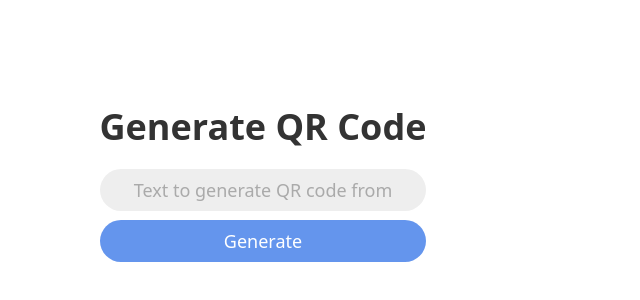
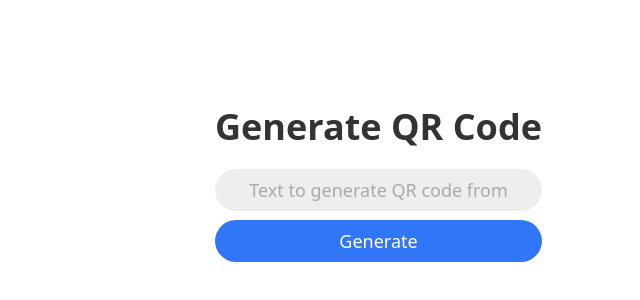
Before and after one commit to ivteplo/qrcode-generator, a React (Create React App) app: page / in a window 1280 px wide. Shown: the part 218-518 px from the top of the page, without its empty margins (88-728 px from the left). Built offline with nearby package versions, Linux system fonts and the light colour scheme.

Commit message:
Improve UI and update metadata

```diff
--- a/public/index.html
+++ b/public/index.html
@@ -4,11 +4,8 @@
     <meta charset="utf-8" />
     <link rel="icon" href="%PUBLIC_URL%/favicon.ico" />
     <meta name="viewport" content="width=device-width, initial-scale=1" />
-    <meta name="theme-color" content="#000000" />
-    <meta
-      name="description"
-      content="Web site created using create-react-app"
-    />
+    <meta name="theme-color" content="#3176F6" />
+    <meta name="description" content="Generate QR Codes fast and easily" />
     <link rel="apple-touch-icon" href="%PUBLIC_URL%/logo192.png" />
     <!--
       manifest.json provides metadata used when your web app is installed on a
@@ -24,7 +21,7 @@
       work correctly both with client-side routing and a non-root public URL.
       Learn how to configure a non-root public URL by running `npm run build`.
     -->
-    <title>React App</title>
+    <title>QR Code Generator</title>
   </head>
   <body>
     <noscript>You need to enable JavaScript to run this app.</noscript>
--- a/src/App.css
+++ b/src/App.css
@@ -3,8 +3,8 @@
   justify-content: center;
   align-items: center;
 
-  --primary: cornflowerblue;
-  --primary-darker: rgb(82, 128, 214);
+  --primary: rgb(49, 118, 246);
+  --primary-darker: rgb(46, 102, 206);
   --inactive-border: #aaa;
   --background: #fff;
   --background-darker: #eee;
@@ -76,7 +76,7 @@
   .App {
     flex-direction: row;
     align-items: stretch;
-    justify-content: space-around;
+    justify-content: center;
     box-sizing: border-box;
   }
 }
--- a/src/Content.css
+++ b/src/Content.css
@@ -1,6 +1,11 @@
-.Form {
+.Form,
+.FormWrapper {
   display: flex;
   flex-direction: column;
+}
+
+.FormWrapper {
+  margin-top: 2rem;
 }
 
 @media (min-width: 800px) {
@@ -8,7 +13,10 @@
     align-self: center;
   }
 
-  .Form {
+  .FormWrapper {
     justify-content: center;
+
+    margin-right: 4rem;
+    margin-top: 0;
   }
 }
--- a/src/Content.js
+++ b/src/Content.js
@@ -10,19 +10,26 @@ export function Content() {
     setInputValue(input.current.value)
   }
 
+  const submit = (event) => {
+    event.preventDefault()
+    generate()
+  }
+
   return (
     <>
-      <div className="Form">
+      <div className="FormWrapper">
         <h1 className="Title">Generate QR Code</h1>
+        <form onSubmit={submit} className="Form">
           <input
             ref={input}
             className="InputField"
             type="text"
             placeholder="Text to generate QR code from"
           />
-        <button className="SubmitButton" type="button" onClick={generate}>
+          <button className="SubmitButton" type="submit">
             Generate
           </button>
+        </form>
       </div>
       <QRCode input={inputValue} />
     </>
```
Also changed, not shown: public/manifest.json. Lines whose indentation alone changed are shown as unchanged.
